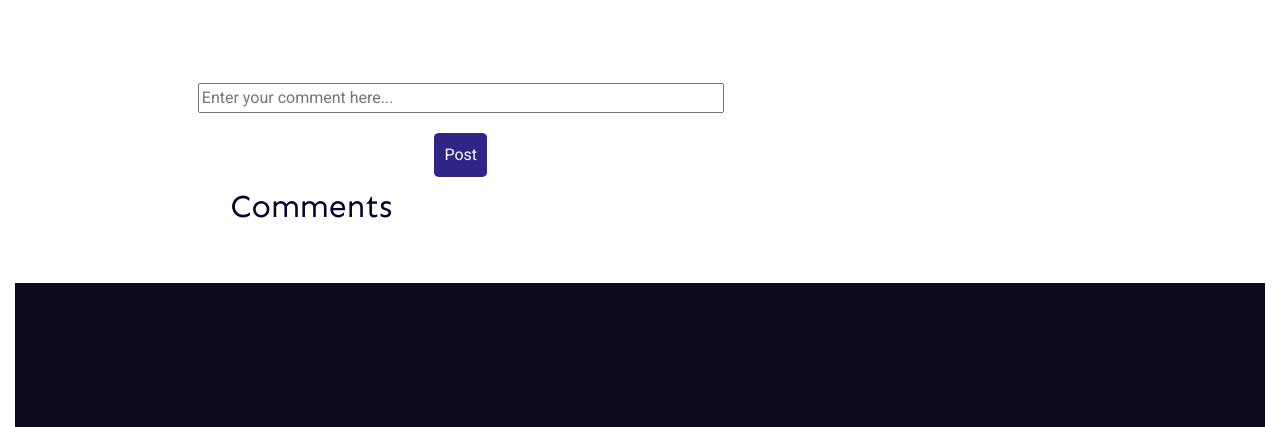
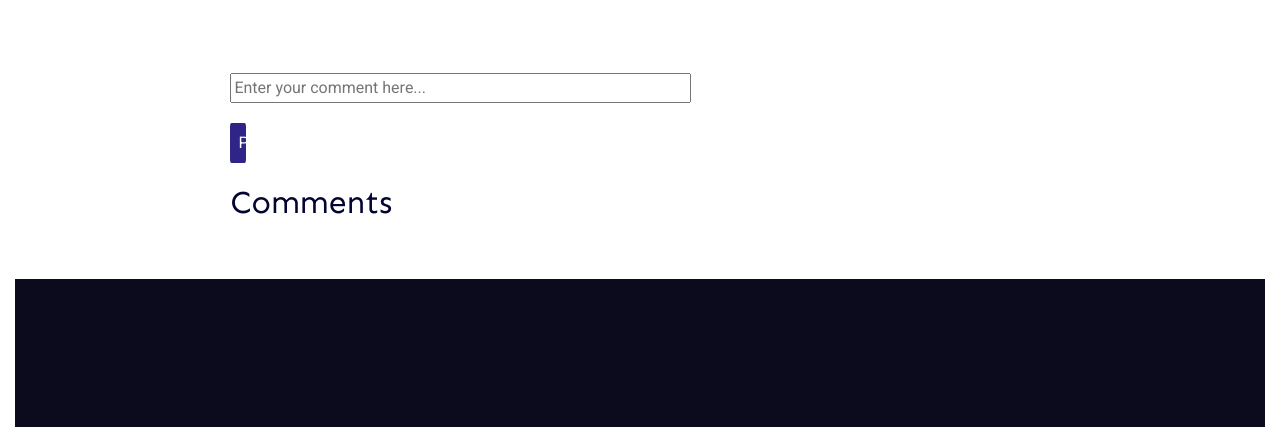
Before and after one commit to vaibhavvasani/Distributed_Peer_Review_of_submission, a Django app: template courses/templates/courses/cur_assignment_join.html in a window 1280 px wide. Shown: the part 527-954 px from the top of the page. Run offline with Django 3.2, Linux system fonts and the light colour scheme; the template is opened without the code that fills it: values that come from a table or form of the project are taken from there, others are empty; data comes from the database, SQL or seed files in the repository; some libraries are stand-ins or nearby versions.

Commit message:
comment section

```diff
--- a/courses/templates/courses/cur_assignment_join.html
+++ b/courses/templates/courses/cur_assignment_join.html
@@ -201,11 +201,11 @@
         <form method="post" action="{% url 'cur_assignment_join' a.pk %}" class='commentform'>
           {% csrf_token %}
           <div
-              style="display: flex;flex-direction: column;justify-content: center;align-items: center;">
-              <input type="text" name="comment" autocomplete="off" size="60" style="margin: 10px;"
+              style="display: flex;flex-direction: column;justify-content: center;align-items: left;">
+              <input type="text" name="comment" autocomplete="off" size="60"
                 placeholder="Enter your comment here...">
               <button type="submit"
-                style="background-color: #2f2586; margin: 10px;padding: 10px 10px;border-radius: 10%;border: none;outline: none;"
+                style="background-color: #2f2586; margin: 20px 450px 20px 0px;padding: 8px 8px;border-radius: 10%;border: none;outline: none;"
                 onmouseover="this.style.background='blue'" onmouseout="this.style.background='#2f2586'" >Post</button>
             </div>
         </form>
```
